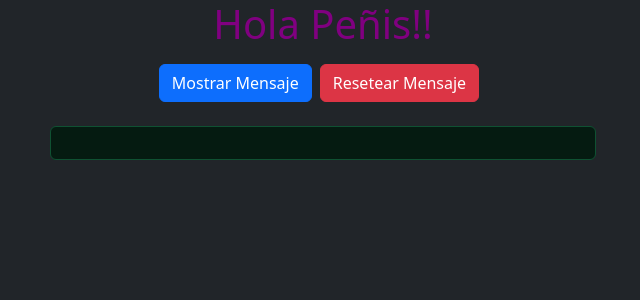
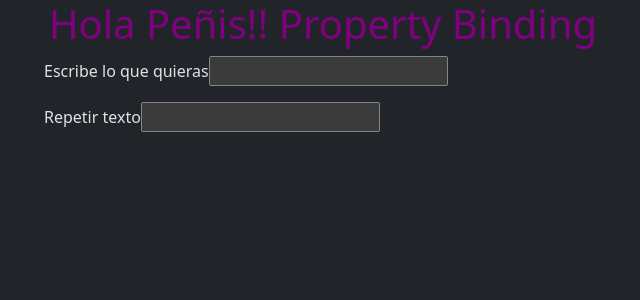
Before and after one commit to JuliaParra/Ejercicios-Angular, an Angular app: page / in a window 1280 px wide. Shown: the top 300 px of the page, without its empty margins (317-957 px from the left). Built offline with nearby package versions, Linux system fonts and the light colour scheme.

Commit message:
practica replicar texto

```diff
--- a/src/app/app.component.html
+++ b/src/app/app.component.html
@@ -2,7 +2,7 @@
 <div class="container">
 
     <h1 class="text-center" style="color: purple;">{{ titulo }}</h1>
-<app-mostrar-mensaje/>
+<app-replicador/>
 
 
 </div>
--- a/src/app/app.component.ts
+++ b/src/app/app.component.ts
@@ -6,14 +6,15 @@ import { InterpolacionComponent } from "./interpolacion/interpolacion.component"
 import { PadreComponent } from "./padre/padre.component";
 import { HijoComponent } from "./hijo/hijo.component";
 import { MostrarMensajeComponent } from "./mostrar-mensaje/mostrar-mensaje.component";
+import { ReplicadorComponent } from "./replicador/replicador.component";
 
 @Component({
   selector: 'app-root',
   standalone: true,
-  imports: [RouterOutlet, NuevoComponenteComponent, ComponenteInlineComponent, InterpolacionComponent, PadreComponent, HijoComponent, MostrarMensajeComponent],
+  imports: [RouterOutlet, NuevoComponenteComponent, ComponenteInlineComponent, InterpolacionComponent, PadreComponent, HijoComponent, MostrarMensajeComponent, ReplicadorComponent],
   templateUrl: './app.component.html',
   styleUrl: './app.component.css'
 })
 export class AppComponent {
-  titulo = 'Hola Peñis!!';
+  titulo = 'Hola Peñis!! Property Binding';
 }
--- /dev/null
+++ b/src/app/replicador/replicador.component.css
@@ -0,0 +1,4 @@
+.form-label {
+    margin-bottom: 065rem;
+    /* Separación entre la etiqueta y el input */
+}
--- /dev/null
+++ b/src/app/replicador/replicador.component.html
@@ -0,0 +1,12 @@
+<div class="d-flex justify-content-center" >
+    <div class="w-50">
+        <div class="mb-3">
+             <label for="inputTexto">Escribe lo que quieras</label>
+            <input type="text" id="inputTexto" (input)="actualizarTexto($event)"/>
+        </div>
+        <div class="mb-3">
+            <label for="replicarTexto"  >Repetir texto </label>
+            <input type="text"id="replicarTexto" [value]="texto" readonly/>
+        </div>
+    </div>
+</div>
--- /dev/null
+++ b/src/app/replicador/replicador.component.ts
@@ -0,0 +1,17 @@
+import { Component } from '@angular/core';
+
+@Component({
+  selector: 'app-replicador',
+  standalone: true,
+  imports: [],
+  templateUrl: './replicador.component.html',
+  styleUrl: './replicador.component.css',
+})
+export class ReplicadorComponent {
+  texto: string = '';
+
+  actualizarTexto($event: Event) {
+    const elementoInput = $event.target as HTMLInputElement;
+    this.texto = elementoInput.value
+  }
+}
```
